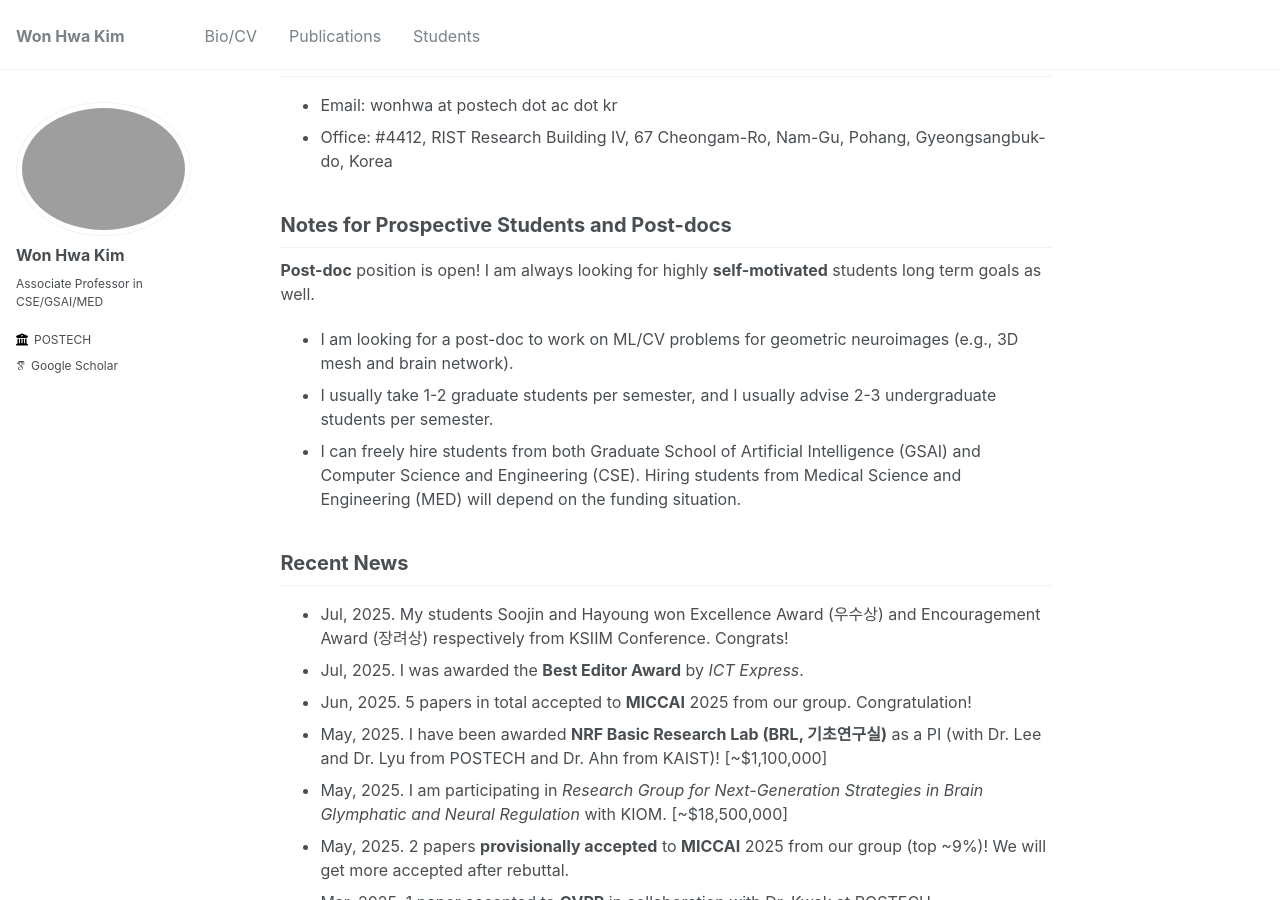
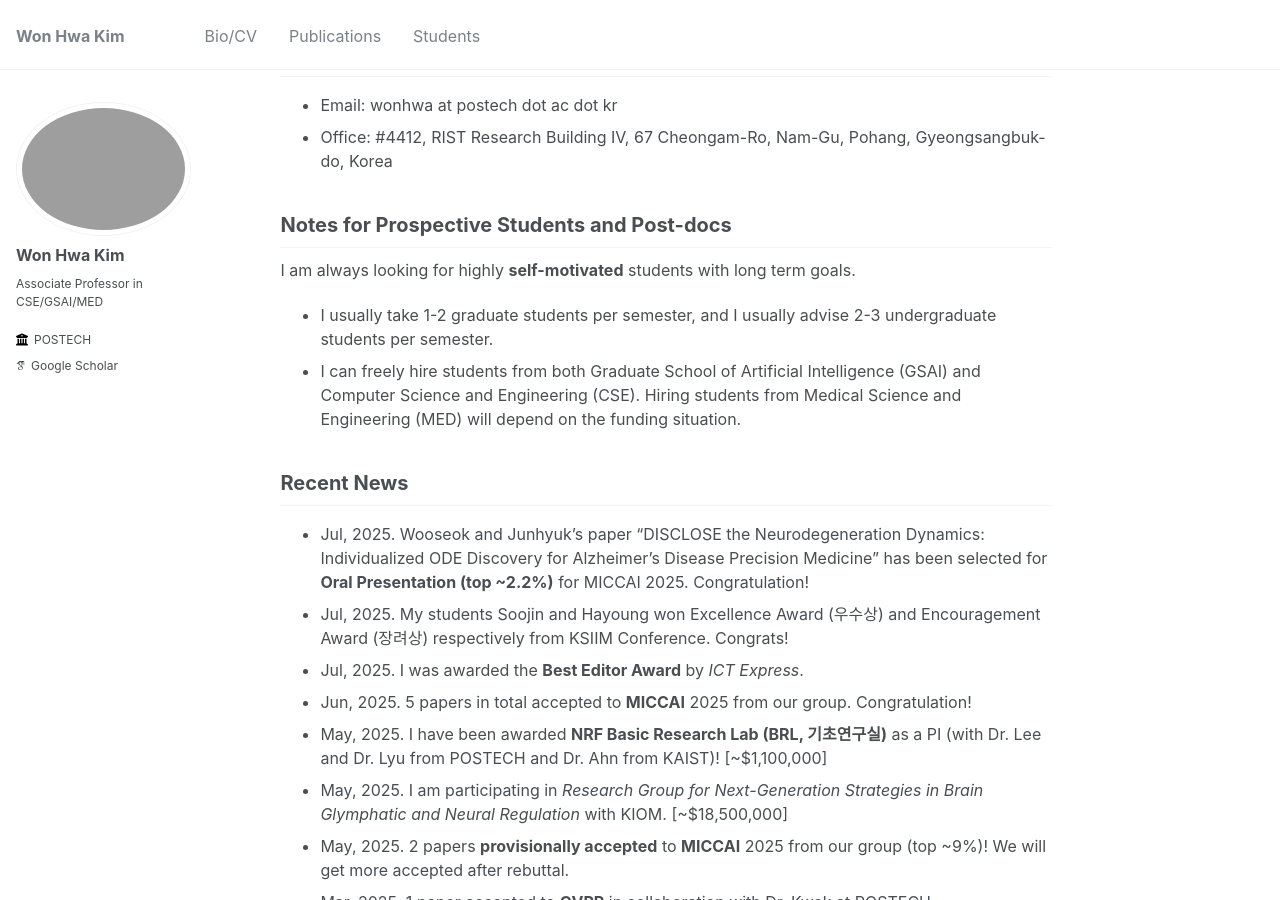
Before and after one commit to wwplato/wwplato.github.io, a Jekyll site: the page built from _pages/about.md, in a window 1280 px wide and 900 px high, scrolled down 292 px. Built offline with Jekyll 4.4.1, drawn with Linux system fonts in a browser that asks for light colours; some web fonts are replaced.

Commit message:
Update about.md

```diff
--- a/_pages/about.md
+++ b/_pages/about.md
@@ -22,8 +22,8 @@ Contact
 
 Notes for Prospective Students and Post-docs
 -----
-**Post-doc** position is open! I am always looking for highly **self-motivated** students long term goals as well.
-* I am looking for a post-doc to work on ML/CV problems for geometric neuroimages (e.g., 3D mesh and brain network).
+I am always looking for highly **self-motivated** students with long term goals.
+<!--* I am looking for a post-doc to work on ML/CV problems for geometric neuroimages (e.g., 3D mesh and brain network). -->
 * I usually take 1-2 graduate students per semester, and I usually advise 2-3 undergraduate students per semester.
 * I can freely hire students from both Graduate School of Artificial Intelligence (GSAI) and Computer Science and Engineering (CSE). Hiring students from Medical Science and Engineering (MED) will depend on the funding situation.
 <!-- I do not hire summer or winter interns as I make several (business) trips during those times.   -->
@@ -31,6 +31,7 @@ Notes for Prospective Students and Post-docs
 
 Recent News
 -----
+* Jul, 2025. Wooseok and Junhyuk's paper "DISCLOSE the Neurodegeneration Dynamics: Individualized ODE Discovery for Alzheimer’s Disease Precision Medicine" has been selected for **Oral Presentation (top ~2.2%)** for MICCAI 2025. Congratulation!
 * Jul, 2025. My students Soojin and Hayoung won Excellence Award (우수상) and Encouragement Award (장려상) respectively from KSIIM Conference. Congrats!
 * Jul, 2025. I was awarded the **Best Editor Award** by *ICT Express*.
 * Jun, 2025. 5 papers in total accepted to **MICCAI** 2025 from our group. Congratulation!
```
